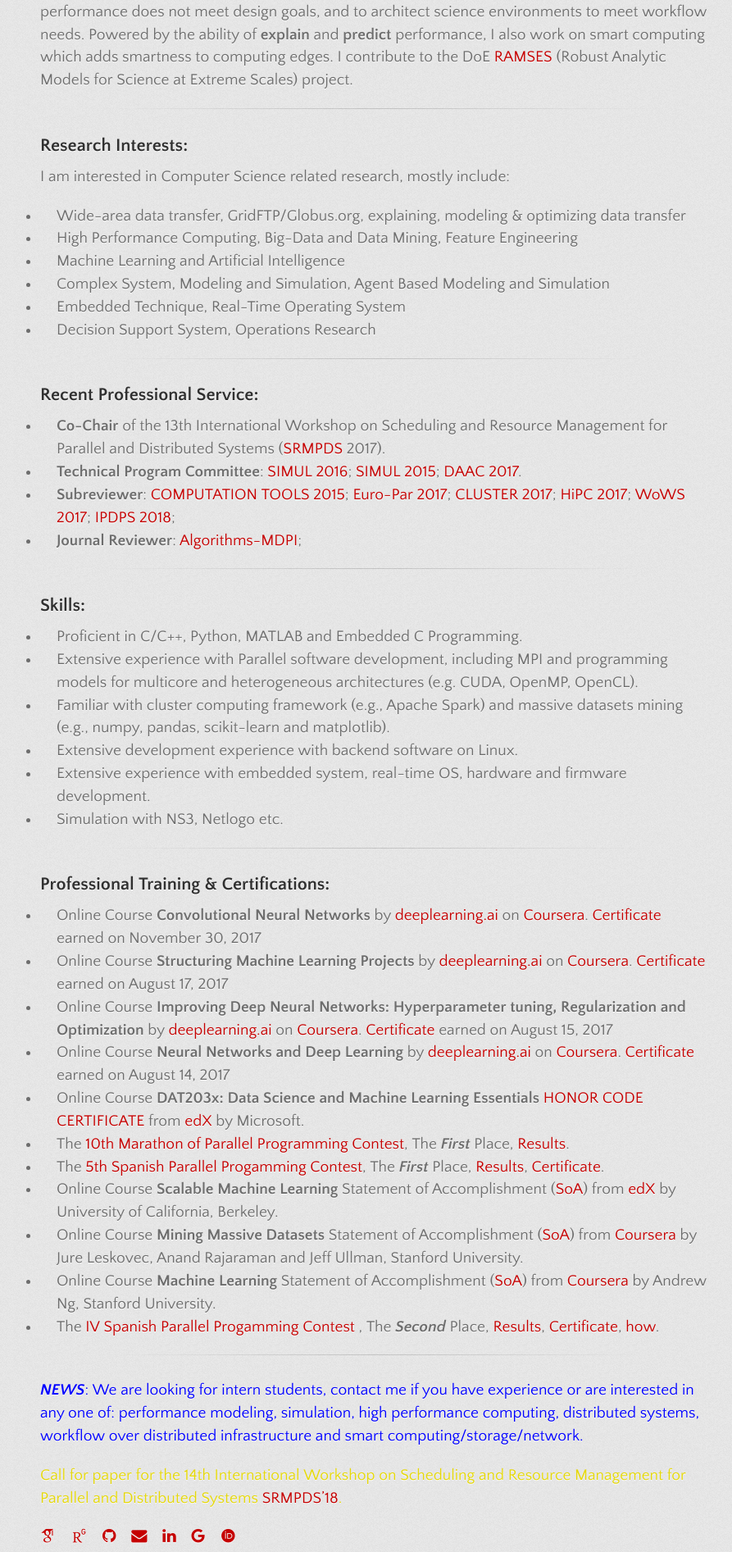
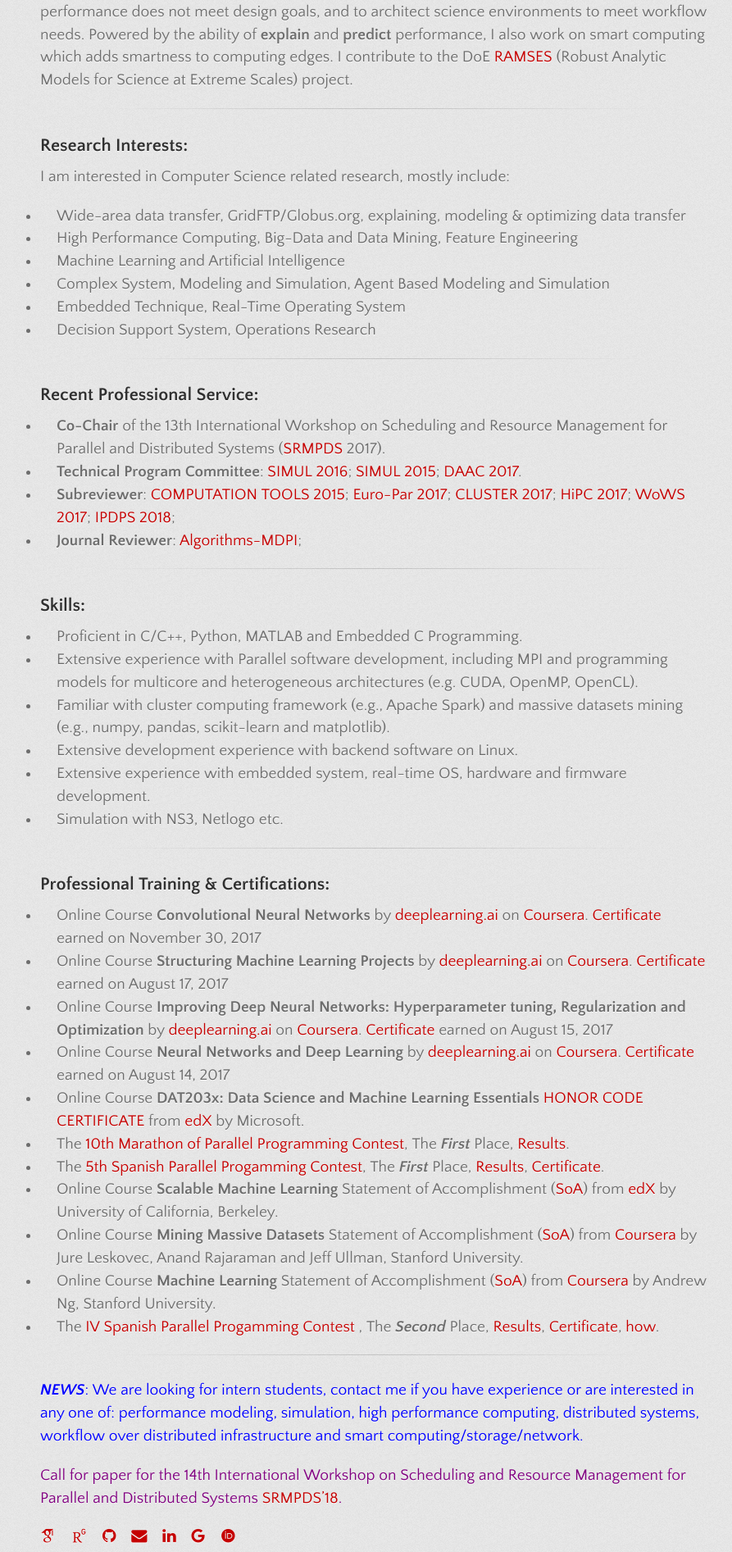
Before and after one commit to lzhengchun/lzhengchun.github.io, a Jekyll site: the page built from index.md, in a window 1280 px wide. Shown: the part 632-2525 px from the top of the page at 82% size, without its empty margins (181-1074 px from the left). Built offline with Jekyll 4.4.1, drawn with Linux system fonts in a browser that asks for light colours; some web fonts are replaced.

Commit message:
add, delete, polish etc.

```diff
--- a/index.md
+++ b/index.md
@@ -63,6 +63,6 @@ I am interested in Computer Science related research, mostly include:
 We are looking for intern students, contact me if you have experience or are interested in any one of: performance modeling, simulation, high performance computing, distributed systems, workflow over distributed infrastructure and smart computing/storage/network.
 </span>
 
-<span style="color:#E5D807">
+<span style="color:#800080">
 Call for paper for the 14th International Workshop on Scheduling and Resource Management for Parallel and Distributed Systems [SRMPDS'18](https://easychair.org/cfp/srmpds2018).
 </span>
```
Also changed, not shown: 1 other file.
